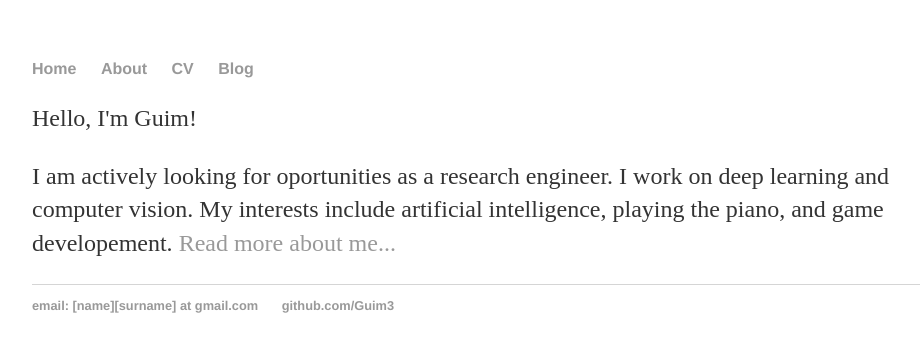
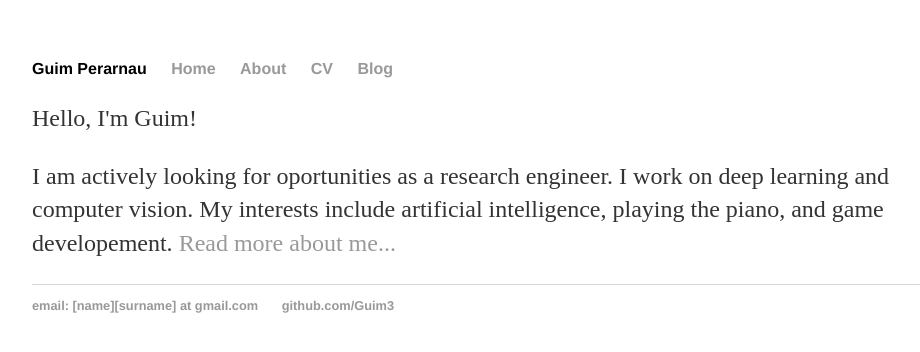
Before and after one commit to Guim3/guim3.github.io, a Jekyll site: the page built from index.html, in a window 1280 px wide. Shown: the top 352 px of the page, without its empty margins (160-1080 px from the left). Built offline with Jekyll 4.4.1, drawn with Linux system fonts in a browser that asks for light colours.

Commit message:
Update default.html

```diff
--- a/_layouts/default.html
+++ b/_layouts/default.html
@@ -8,6 +8,7 @@
 		<body>
 			<nav>
 	    		<ul>
+				<li> <b>Guim Perarnau</b> </li>
 	        		<li><a href="/">Home</a></li>
 		        	<li><a href="/about">About</a></li>
 	        		<li><a href="/cv">CV</a></li>
```
